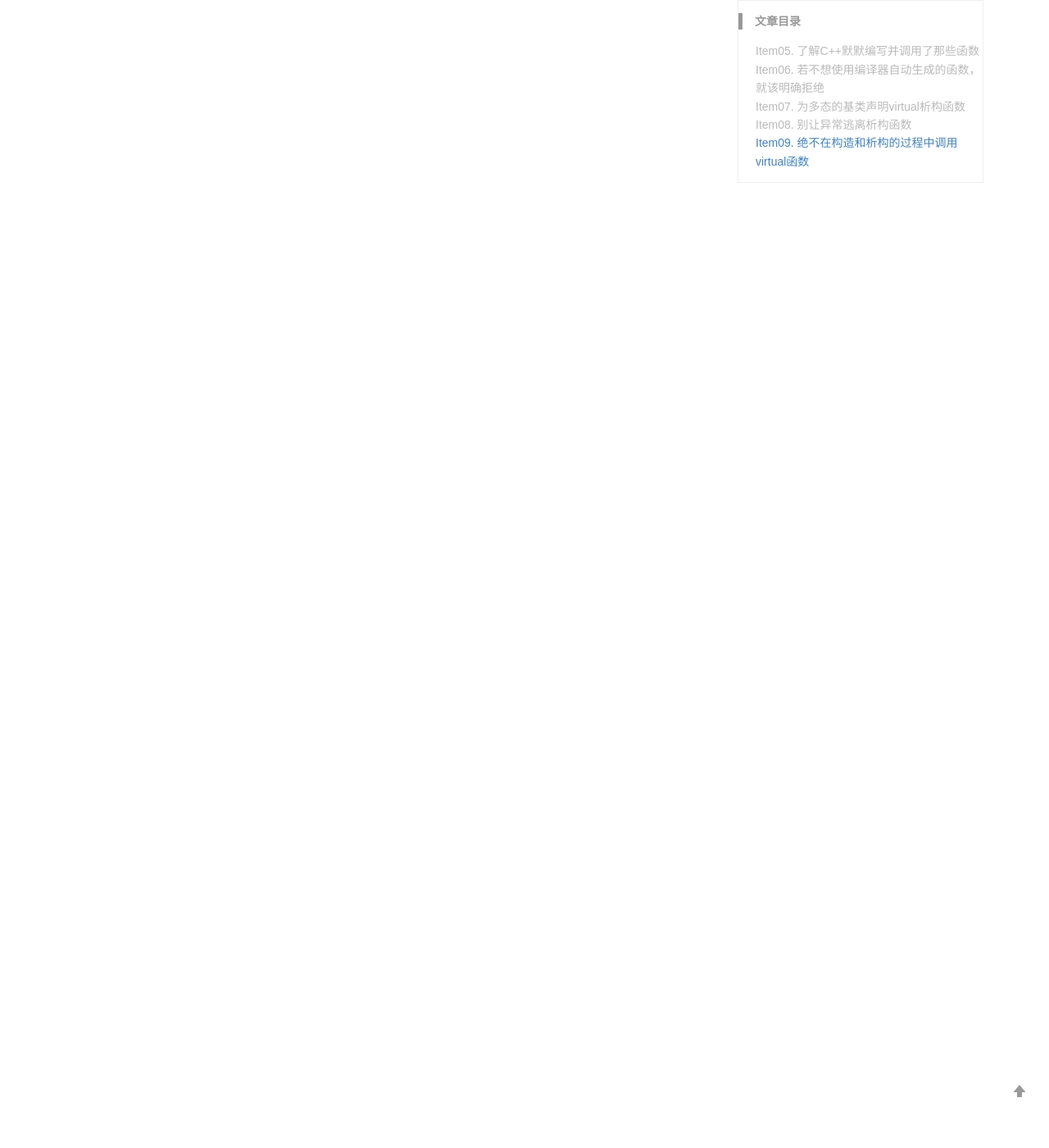
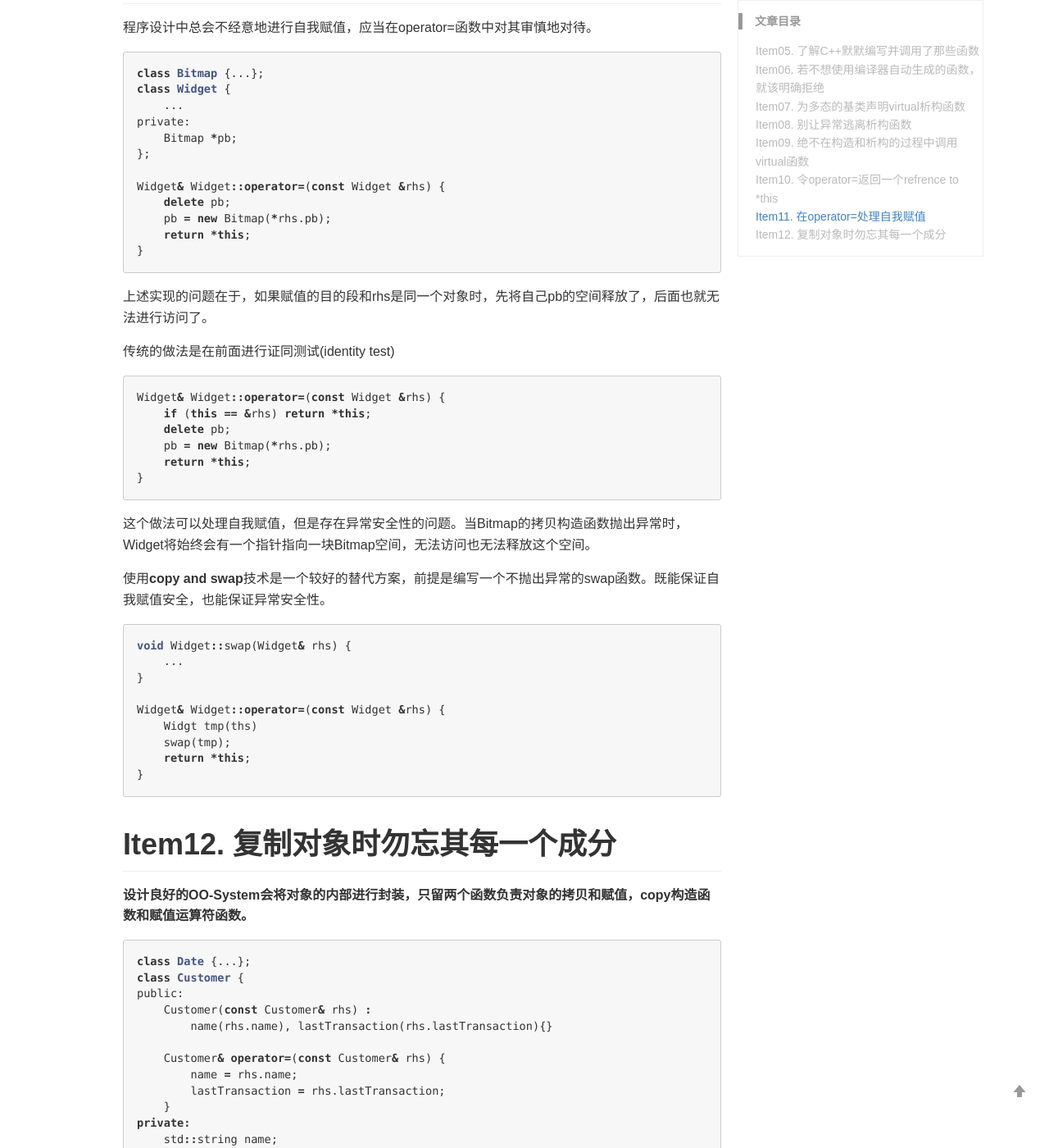
Before and after one commit to ShengfaZhu/ShengfaZhu.github.io, a Jekyll site: the page built from _posts/2019-06-25-constructors-deconstructors-and-assignment-operators.md, in a window 1280 px wide and 1400 px high, scrolled down 4971 px. Shown: the whole window at 82% size. Built offline with Jekyll 4.4.1, drawn with Linux system fonts in a browser that asks for light colours; comment, search, counter and statistics services are not loaded; some of the changed text lies outside the part shown.

Commit message:
chapter 2

````diff
--- a/_posts/2019-06-25-constructors-deconstructors-and-assignment-operators.md
+++ b/_posts/2019-06-25-constructors-deconstructors-and-assignment-operators.md
@@ -163,4 +163,116 @@ private:
 
 因此，在构造函数和析构函数中调用virtual函数，是没有任何意义的。
 
+# Item10. 令operator=返回一个refrence to *this
+
+关于连续赋值：
+
+```cpp
+int x, y, z;
+x = y = z = 1;
+// another way
+x = (y = (z = 1));
+```
+
+为了实现连续赋值，赋值操作符应当返回一个reference指向操作符左侧的实参，这是应当遵循的**协议**，其他赋值相关的运算符也应当遵循。
+
+```cpp
+class Widget {
+public:
+    Widget& operator=(const Widget& rhs) {
+        ...
+        return *this;
+    }
+    Widget& operator+=(const Widget& rhs) {
+        ...
+        return *this;
+    }
+
+};
+```
+
+# Item11. 在operator=处理自我赋值
+
+程序设计中总会不经意地进行自我赋值，应当在operator=函数中对其审慎地对待。
+
+```cpp
+class Bitmap {...};
+class Widget {
+    ...
+private:
+    Bitmap *pb;
+};
+
+Widget& Widget::operator=(const Widget &rhs) {
+    delete pb;
+    pb = new Bitmap(*rhs.pb);
+    return *this;
+}
+```
+
+上述实现的问题在于，如果赋值的目的段和rhs是同一个对象时，先将自己pb的空间释放了，后面也就无法进行访问了。
+
+传统的做法是在前面进行证同测试(identity test)
+
+```cpp
+Widget& Widget::operator=(const Widget &rhs) {
+    if (this == &rhs) return *this;
+    delete pb;
+    pb = new Bitmap(*rhs.pb);
+    return *this;
+}
+```
+
+这个做法可以处理自我赋值，但是存在异常安全性的问题。当Bitmap的拷贝构造函数抛出异常时，Widget将始终会有一个指针指向一块Bitmap空间，无法访问也无法释放这个空间。
+
+使用**copy and swap**技术是一个较好的替代方案，前提是编写一个不抛出异常的swap函数。既能保证自我赋值安全，也能保证异常安全性。
+
+```cpp
+void Widget::swap(Widget& rhs) {
+    ...
+}
+
+Widget& Widget::operator=(const Widget &rhs) {
+    Widgt tmp(ths)
+    swap(tmp);
+    return *this;
+}
+```
+
+# Item12. 复制对象时勿忘其每一个成分
+
+**设计良好的OO-System会将对象的内部进行封装，只留两个函数负责对象的拷贝和赋值，copy构造函数和赋值运算符函数。**
+
+```cpp
+class Date {...};
+class Customer {
+public:
+    Customer(const Customer& rhs) :
+        name(rhs.name), lastTransaction(rhs.lastTransaction){}
+
+    Customer& operator=(const Customer& rhs) {
+        name = rhs.name;
+        lastTransaction = rhs.lastTransaction;
+    }
+private:
+    std::string name;
+    Date lastTransaction;
+};
+
+class PriorityCustomer : public Customer {
+public:
+    PriorityCustomer(const PriorityCustomer& rhs) :
+        Customer(rhs), priority(rhs.priority) {}
+
+    PriorityCustomer& operator=(const PriorityCustomer& rhs) {
+        Customer::operator=(rhs);
+        priority = rhs.priority;
+    }
+private:
+    int priority;
+}
+```
+
+设计良好的拷贝构造函数和赋值运算符应不忘记任何一个成员，如上面的程序所示。应当注意的是，在派生类中，应当显式调用基类的拷贝构造函数和赋值运算符函数，对基类独有的私有成员进行赋值，否则编译器将调用基类中的默认拷贝构造函数，那就很有可能不是希望的结果。
+
 > 《Effective C++》 是本好书.
````
